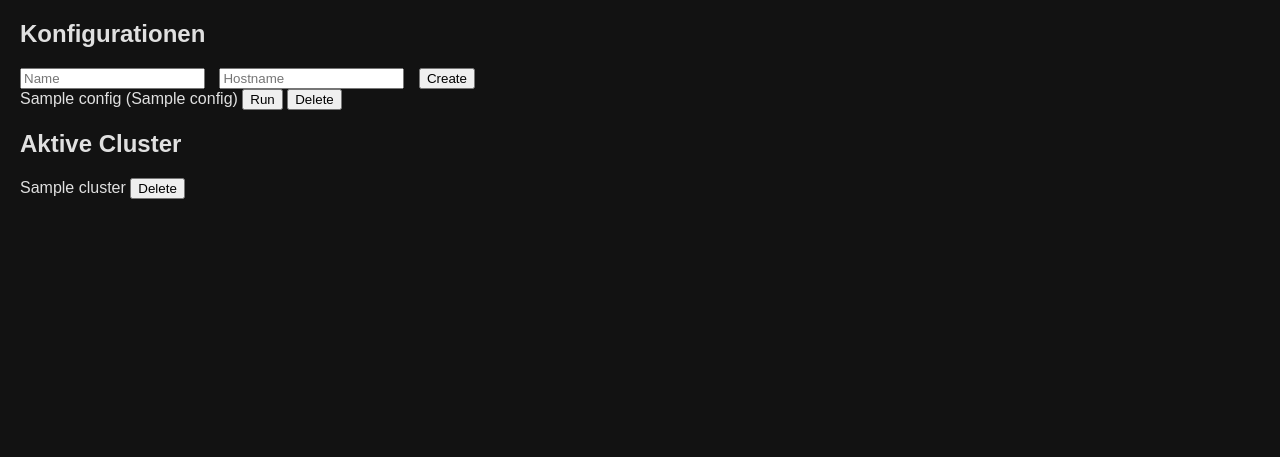
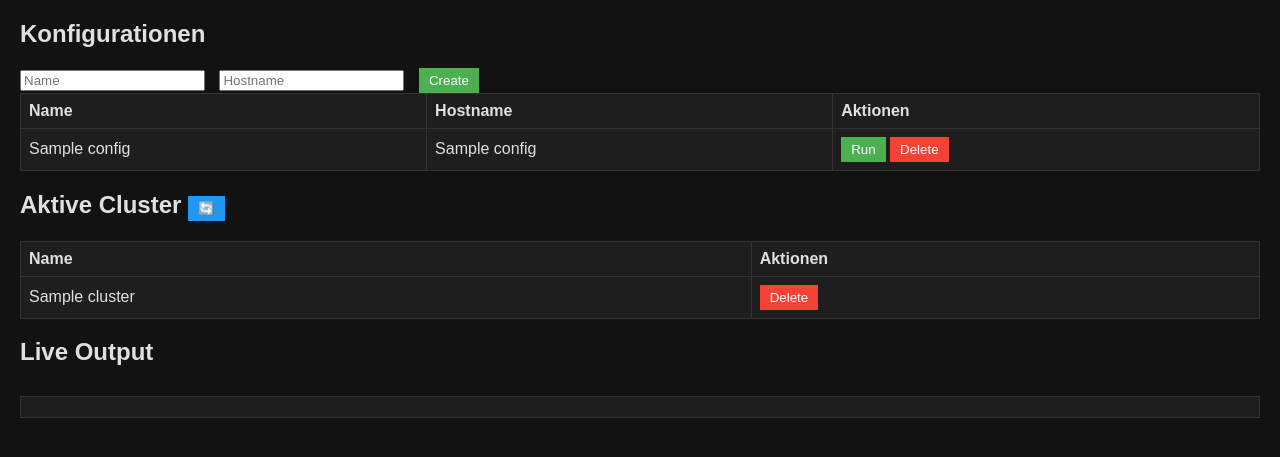
Before and after one commit to wlanboy/kind-web-controller, a FastAPI app: template templates/dashboard.html in a window 1280 px wide. Shown: the part 105-562 px from the top of the page. Run offline with FastAPI, Linux system fonts and the light colour scheme; the template is opened without the code that fills it: most values are stand-ins (such as "Sample title", 1, 10 or a date in 2020); some libraries are stand-ins or nearby versions.

Commit message:
live streaming for console output

```diff
--- a/main.py
+++ b/main.py
@@ -1,9 +1,15 @@
 from fastapi import FastAPI, Request, Form
-from fastapi.responses import HTMLResponse
+from fastapi.responses import HTMLResponse, StreamingResponse
 from fastapi.staticfiles import StaticFiles
 from fastapi.templating import Jinja2Templates
 from models import SessionLocal, ClusterConfig, init_db
-from utils import get_active_clusters, create_cluster, delete_cluster, render_config, detect_system, fetch_kind_versions, download_kind
+from utils import (
+    get_active_clusters,
+    create_cluster,
+    delete_cluster,
+    render_config
+)
+import asyncio
 
 app = FastAPI()
 app.mount("/static", StaticFiles(directory="static"), name="static")
@@ -16,14 +22,30 @@ def dashboard(request: Request):
     db = SessionLocal()
     configs = db.query(ClusterConfig).all()
     clusters = get_active_clusters()
-    return templates.TemplateResponse("dashboard.html", {"request": request, "configs": configs, "clusters": clusters})
+    return templates.TemplateResponse("dashboard.html", {
+        "request": request,
+        "configs": configs,
+        "clusters": clusters
+    })
+
+@app.get("/clusters", response_class=HTMLResponse)
+def get_clusters(request: Request):
+    clusters = get_active_clusters()
+    return templates.TemplateResponse("cluster_table.html", {
+        "request": request,
+        "clusters": clusters
+    })
 
 @app.post("/create-config", response_class=HTMLResponse)
 def create_config(request: Request, name: str = Form(...), hostname: str = Form(...)):
     db = SessionLocal()
-    db.add(ClusterConfig(name=name, hostname=hostname))
+    config = ClusterConfig(name=name, hostname=hostname)
+    db.add(config)
     db.commit()
-    return templates.TemplateResponse("config_row.html", {"request": request, "config": ClusterConfig(name=name, hostname=hostname)})
+    return templates.TemplateResponse("config_row.html", {
+        "request": request,
+        "config": config
+    })
 
 @app.post("/delete-config", response_class=HTMLResponse)
 def delete_config(name: str = Form(...)):
@@ -37,10 +59,59 @@ def run_cluster(name: str = Form(...)):
     db = SessionLocal()
     config = db.query(ClusterConfig).filter_by(name=name).first()
     render_config(config.name, config.hostname)
-    create_cluster(config.name)
-    return templates.TemplateResponse("cluster_row.html", {"request": {}, "cluster": config.name})
+    return templates.TemplateResponse("cluster_row.html", {
+        "request": {},
+        "cluster": config.name
+    })
 
 @app.post("/delete-cluster", response_class=HTMLResponse)
 def delete_cluster_route(name: str = Form(...)):
-    delete_cluster(name)
     return HTMLResponse("")
+
+@app.get("/stream")
+async def stream(task: str, name: str):
+    print(f"[DEBUG] /stream called with task={task}, name={name}")
+    async def event_generator():
+        try:
+            if task == "run":
+                cmd = ["kind", "create", "cluster", "--name", name, "--config", f"./{name}.conf"]
+            elif task == "delete":
+                cmd = ["kind", "delete", "clusters", name]
+            else:
+                print(f"[DEBUG] Unknown task: {task}")
+                yield f"data: Unknown task\n\n"
+                return
+
+            print(f"[DEBUG] Starting stream for task '{task}' with command: {' '.join(cmd)}")
+
+            yield f"data: Running: {' '.join(cmd)}\n\n"
+
+            process = await asyncio.create_subprocess_exec(
+                *cmd,
+                stdout=asyncio.subprocess.PIPE,
+                stderr=asyncio.subprocess.STDOUT
+            )
+
+            if process.stdout is None:
+                print("[DEBUG] No stdout available from subprocess")
+                yield f"data: [ERROR] No stdout available\n\n"
+                return
+
+            while True:
+                line = await process.stdout.readline()
+                if not line:
+                    break
+                decoded = line.decode().rstrip()
+                print(f"[DEBUG] Output: {decoded}")
+                yield f"data: {decoded}\n\n"
+
+            returncode = await process.wait()
+            print(f"[DEBUG] Process finished with exit code {returncode}")
+            yield f"data: Done with exit code {returncode}\n\n"
+            yield f"data: [STREAM CLOSED]\n\n"
+
+        except Exception as e:
+            print(f"[DEBUG] Exception in stream: {e}")
+            yield f"data: [EXCEPTION] {str(e)}\n\n"
+
+    return StreamingResponse(event_generator(), media_type="text/event-stream")
--- a/templates/base.html
+++ b/templates/base.html
@@ -9,6 +9,34 @@
       const html = document.documentElement;
       html.dataset.theme = html.dataset.theme === "dark" ? "light" : "dark";
     }
+    let currentStream = null;
+
+    function startStream(task, name) {
+      if (currentStream) {
+        currentStream.close();
+      }
+
+      const url = `/stream?task=${task}&name=${name}`;
+      const output = document.querySelector('#live-output code');
+      output.textContent = ""; // clear previous output
+
+      currentStream = new EventSource(url);
+      console.log("[DEBUG] EventSource opened:", url);
+
+      currentStream.onmessage = (event) => {
+        if (event.data === "[STREAM CLOSED]") {
+          console.log("[DEBUG] Stream finished cleanly.");
+          currentStream.close();
+          return;
+        }
+        output.textContent += event.data + "\n";
+      };
+
+      currentStream.onerror = (err) => {
+        console.error("[SSE ERROR]", err);
+        currentStream.close();
+      };
+    }
   </script>
 </head>
 <body>
--- a/templates/cluster_row.html
+++ b/templates/cluster_row.html
@@ -1,4 +1,14 @@
-<div id="cluster-{{ cluster }}">
-  {{ cluster }}
-  <button hx-post="/delete-cluster" hx-vals='{"name":"{{ cluster }}"}' hx-target="#cluster-{{ cluster }}" hx-swap="delete">Delete</button>
-</div>
+<tr id="cluster-{{ cluster }}">
+  <td>{{ cluster }}</td>
+  <td>
+<button class="btn red"
+  hx-post="/delete-cluster"
+  hx-vals='{"name":"{{ cluster }}"}'
+  hx-target="#cluster-{{ cluster }}"
+  hx-swap="delete"
+  onclick="startStream('delete', '{{ cluster }}')">
+  Delete
+</button>
+
+  </td>
+</tr>
--- /dev/null
+++ b/templates/cluster_table.html
@@ -0,0 +1,5 @@
+<tbody id="clusters">
+  {% for cluster in clusters %}
+    {% include "cluster_row.html" %}
+  {% endfor %}
+</tbody>
--- a/templates/config_row.html
+++ b/templates/config_row.html
@@ -1,5 +1,22 @@
-<div id="config-{{ config.name }}">
-  {{ config.name }} ({{ config.hostname }})
-  <button hx-post="/run-cluster" hx-vals='{"name":"{{ config.name }}"}' hx-target="#clusters" hx-swap="beforeend">Run</button>
-  <button hx-post="/delete-config" hx-vals='{"name":"{{ config.name }}"}' hx-target="#config-{{ config.name }}" hx-swap="delete">Delete</button>
-</div>
+<tr id="config-{{ config.name }}">
+  <td>{{ config.name }}</td>
+  <td>{{ config.hostname }}</td>
+  <td>
+<button class="btn green"
+  hx-post="/run-cluster"
+  hx-vals='{"name":"{{ config.name }}"}'
+  hx-target="#clusters"
+  hx-swap="beforeend"
+  onclick="startStream('run', '{{ config.name }}')">
+  Run
+</button>
+
+    <button class="btn red"
+      hx-post="/delete-config"
+      hx-vals='{"name":"{{ config.name }}"}'
+      hx-target="#config-{{ config.name }}"
+      hx-swap="delete">
+      Delete
+    </button>
+  </td>
+</tr>
--- a/templates/dashboard.html
+++ b/templates/dashboard.html
@@ -6,21 +6,33 @@
     <form hx-post="/create-config" hx-target="#configs" hx-swap="beforeend">
       <input name="name" placeholder="Name" required>
       <input name="hostname" placeholder="Hostname" required>
-      <button type="submit">Create</button>
+      <button type="submit" class="btn green">Create</button>
     </form>
-    <div id="configs">
-      {% for config in configs %}
-        {% include "config_row.html" %}
-      {% endfor %}
-    </div>
+    <table>
+      <thead><tr><th>Name</th><th>Hostname</th><th>Aktionen</th></tr></thead>
+      <tbody id="configs">
+        {% for config in configs %}
+          {% include "config_row.html" %}
+        {% endfor %}
+      </tbody>
+    </table>
   </div>
+
   <div class="column">
-    <h2>Aktive Cluster</h2>
-    <div id="clusters">
-      {% for cluster in clusters %}
-        {% include "cluster_row.html" %}
-      {% endfor %}
-    </div>
+    <h2>Aktive Cluster
+      <button class="btn refresh"
+        hx-get="/clusters"
+        hx-target="#clusters"
+        hx-swap="outerHTML">🔄</button>
+    </h2>
+    <table>
+      <thead><tr><th>Name</th><th>Aktionen</th></tr></thead>
+      {% include "cluster_table.html" %}
+    </table>
   </div>
 </div>
+
+<h2>Live Output</h2>
+<pre id="live-output"><code></code></pre>
+
 {% endblock %}
```
